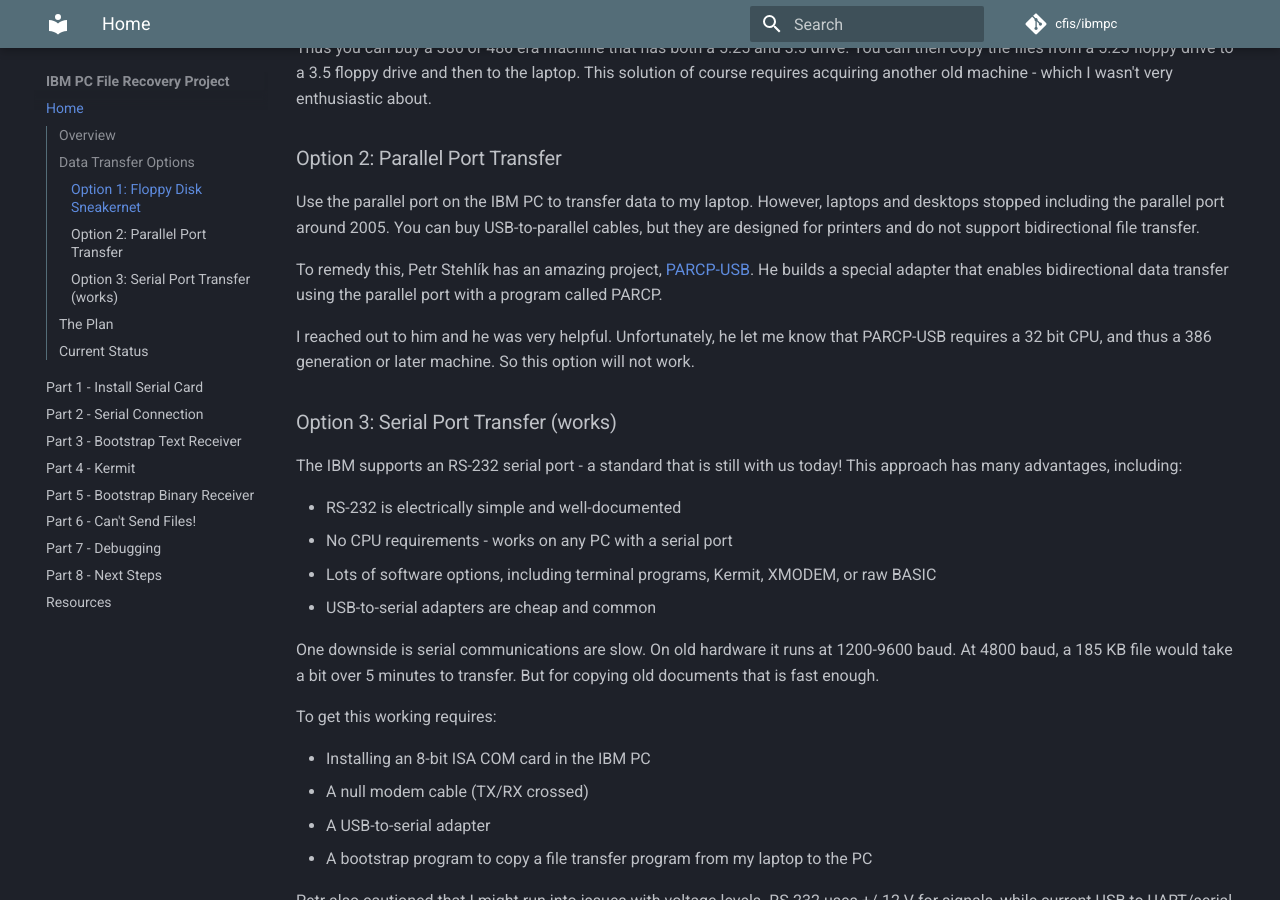
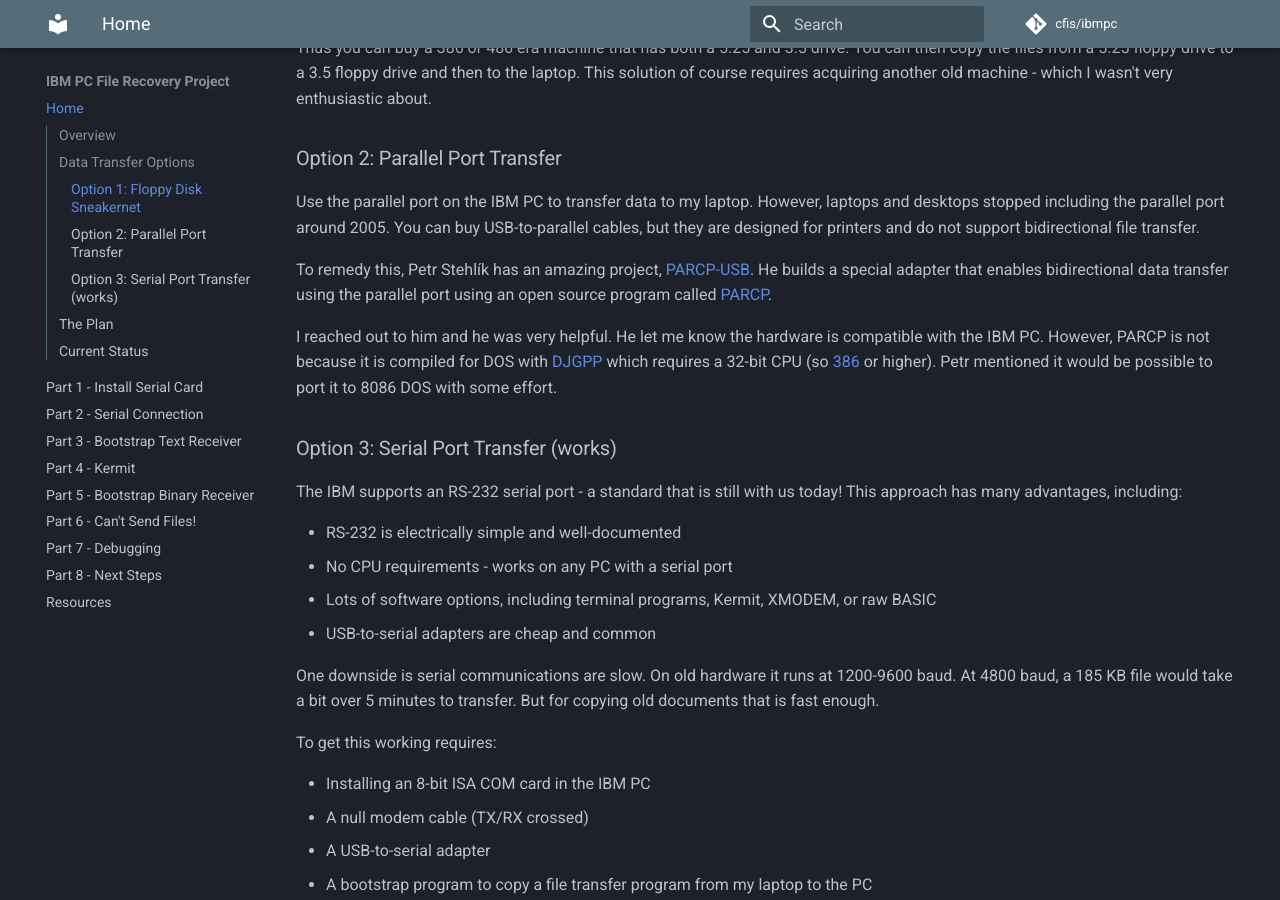
Before and after one commit to cfis/ibmpc, an MkDocs documentation site: the page built from docs/index.md, in a window 1280 px wide and 900 px high, scrolled down 1486 px. Built offline with MkDocs 1.6.1 and Material for MkDocs 9.7.7, drawn with Linux system fonts in a browser that asks for light colours; comment, search, counter and statistics services are not loaded.

Commit message:
Fix note about parcp.

```diff
--- a/docs/index.md
+++ b/docs/index.md
@@ -42,9 +42,9 @@ Thus you can buy a 386 or 486 era machine that has both a 5.25 and 3.5 drive. Yo
 
 Use the parallel port on the IBM PC to transfer data to my laptop. However, laptops and desktops stopped including the parallel port around 2005. You can buy USB-to-parallel cables, but they are designed for printers and do not support bidirectional file transfer.
 
-To remedy this, Petr Stehlík has an amazing project, [PARCP-USB](https://joy.sophics.cz/parcp/parcp-usb.html). He builds a special adapter that enables bidirectional data transfer using the parallel port with a program called PARCP.
+To remedy this, Petr Stehlík has an amazing project, [PARCP-USB](https://joy.sophics.cz/parcp/parcp-usb.html). He builds a special adapter that enables bidirectional data transfer using the parallel port using an open source program called [PARCP](https://github.com/joysfera/parcp).
 
-I reached out to him and he was very helpful. Unfortunately, he let me know that PARCP-USB requires a 32 bit CPU, and thus a 386 generation or later machine. So this option will not work.
+I reached out to him and he was very helpful. He let me know the hardware is compatible with the IBM PC. However, PARCP is not because it is compiled for DOS with [DJGPP](https://www.delorie.com/djgpp/) which requires a 32-bit CPU (so [386](https://en.wikipedia.org/wiki/I386) or higher). Petr mentioned it would be possible to port it to 8086 DOS with some effort.
 
 ### Option 3: Serial Port Transfer (works)
 
```
